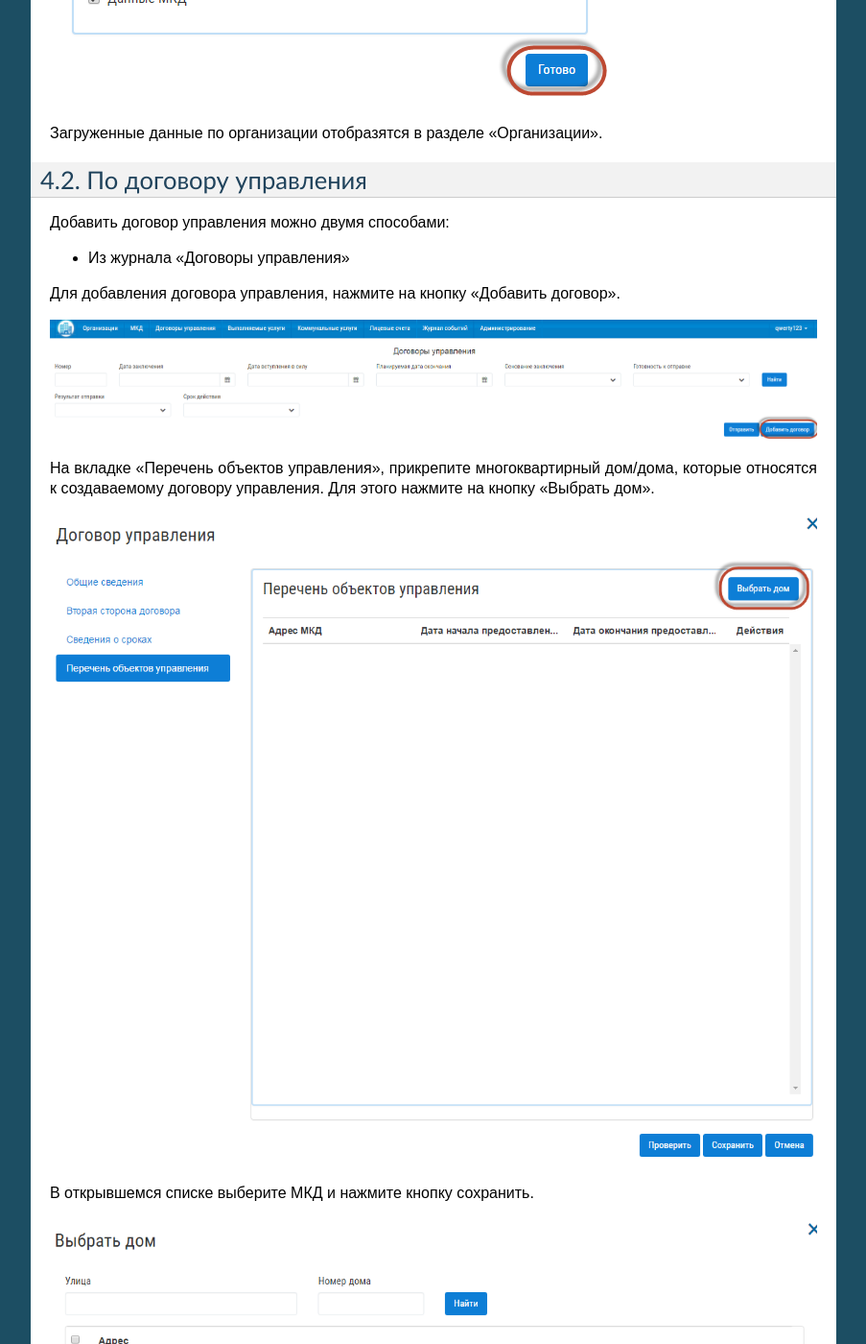
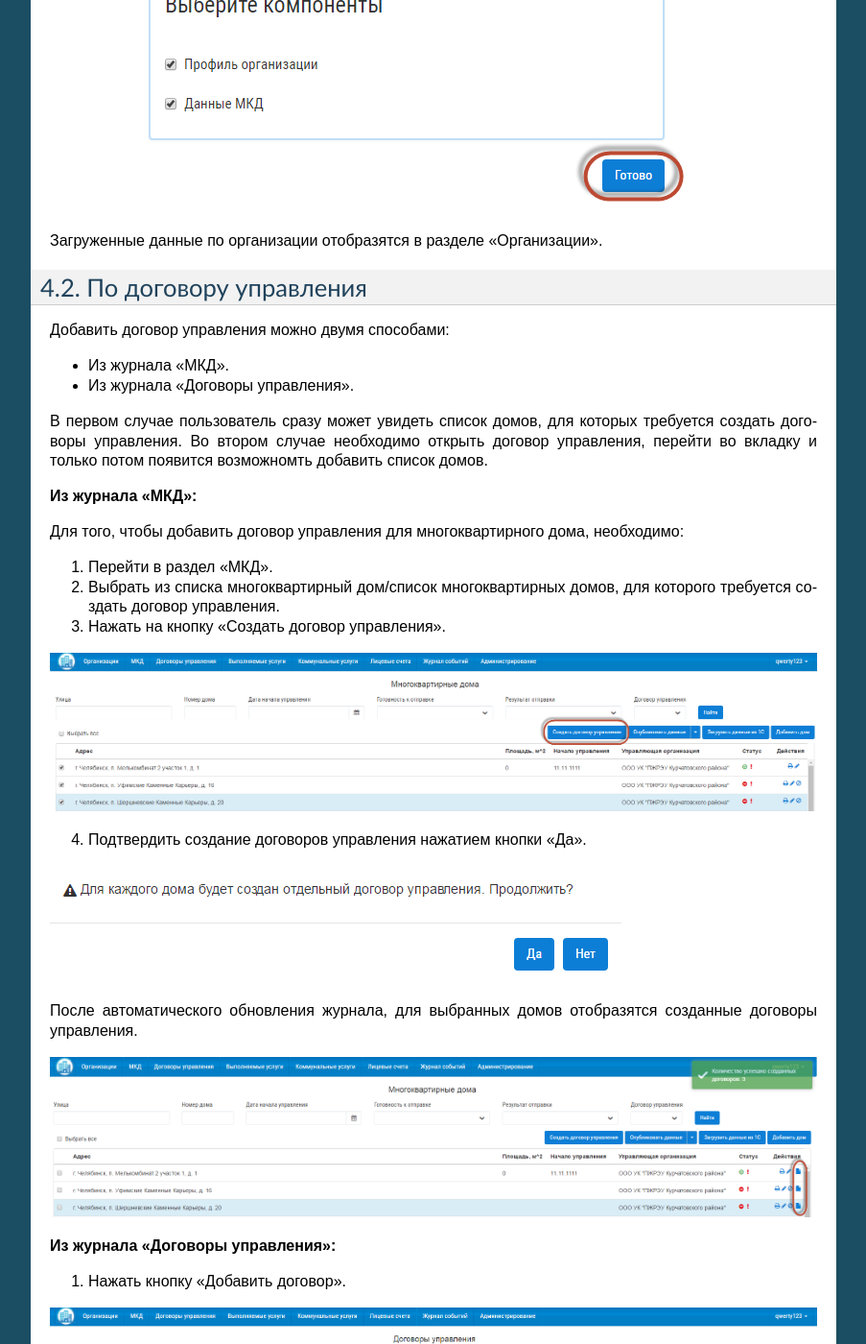
Before and after one commit to UpravdomGKH/UpravdomGKH.readthedocs.org, a Sphinx documentation site: the page built from docs/source/04-management-agreements/index.rst, in a window 1280 px wide and 1400 px high, scrolled down 1748 px. Shown: the whole window at 96% size, without its empty margins (198-1101 px from the left). Built offline with Sphinx 7.4.7, drawn with Linux system fonts in a browser that asks for light colours; some of the changed text lies outside the part shown.

Commit message:
Обновление раздела 4. Исправлены ошибки и неточности, пронумерованы последовательности действий, устранено дублирование информации.

```diff
--- a/docs/source/04-management-agreements/4.0.rst
+++ b/docs/source/04-management-agreements/4.0.rst
@@ -3,25 +3,37 @@
 
 Заполнить сведения по организации можно двумя способами:
 
-* Вручную
+- Вручную.
 
-Чтобы заполнить организацию вручную, нажмите на кнопку «Добавить организацию».
+- Загрузить с Реформы ЖКХ.
+
+В первом случае пользователь самостоятельно вводит данные на сайте "Управдом ЖКХ". Во втором случае данные импортируются с сайта `Реформа ЖКХ <https://www.reformagkh.ru/>`_.
+
+**Вручную:**
+
+1. Перейти в раздел «Организации».
+
+2. Нажать кнопку «Добавить организацию».
 
 .. image:: ../_images/04-management-agreements/1.png
 
-Заполните поля открывшейся формы, сведениями об организации и нажмите кнопку «Сохранить».
+3. Заполнить поля открывшейся формы сведениями об организации.
 
-.. image:: ../_images/04-management-agreements/2.png
+4. Нажать кнопку «Сохранить».
+
+	.. image:: ../_images/04-management-agreements/2.png
 
 
-* Загрузить с Реформы ЖКХ
+**Загрузить с Реформы ЖКХ:**
 
-Для импорта данных по организации с Реформы ЖКХ нажмите на кнопку «Импорт данных».
+1. Для импорта данных по организации с Реформы ЖКХ нажать кнопку «Импорт данных».
 
 .. image:: ../_images/04-management-agreements/3.png
 
-Введите ИНН/Наименование отчетного периода, данные по которому требуется загрузить, а также Профиль организации и нажмите кнопку «Готово».
+2. Ввести ИНН/Наименование отчетного периода, данные по которому требуется загрузить, а также Профиль организации.
 
-.. image:: ../_images/04-management-agreements/4.png
+3. Нажать кнопку «Готово».
 
-Загруженные данные по организации отобразятся в разделе "Организации".
+	.. image:: ../_images/04-management-agreements/4.png
+
+Загруженные данные по организации отобразятся в разделе «Организации».
--- a/docs/source/04-management-agreements/4.1.rst
+++ b/docs/source/04-management-agreements/4.1.rst
@@ -2,34 +2,23 @@
 ------------------------------
 Добавить договор управления можно двумя способами:
 
-* Из журнала "Договоры управления"
+- Из журнала «МКД».
 
-Для добавления договора управления, нажмите на кнопку «Добавить договор».
+- Из журнала «Договоры управления».
 
-.. image:: ../_images/04-management-agreements/28.png
+В первом случае пользователь сразу может увидеть список домов, для которых требуется создать договоры управления. Во втором случае необходимо открыть договор управления, перейти во вкладку и только потом появится возможномть добавить список домов.
 
-На вкладке «Перечень объектов управления», прикрепите многоквартирный дом/дома, которые относятся к создаваемому договору управления. Для этого нажмите на кнопку «Выбрать дом».
+**Из журнала «МКД»:**
 
-.. image:: ../_images/04-management-agreements/29.png
+Для того, чтобы добавить договор управления для многоквартирного дома, необходимо:
 
-В открывшемся списке выберите МКД и нажмите кнопку сохранить.
-
-.. image:: ../_images/04-management-agreements/30.png
-
-После заполнения всех вкладок «Договора управления», нажмите кнопку «Сохранить».
-
-.. image:: ../_images/04-management-agreements/31.png
-
-Сохраненный договор управления появится в журнале "Договоры управления".
-
-
-* Из журнала "МКД"
-
-Добавить договор управления для многоквартирного дома, можно в журнале «МКД». Для этого перейдите в раздел «МКД». Выберете из списка многоквартирный дом/список многоквартирных домов, для которого требуется создать договор управления. Нажмите на кнопку «Создать договор управления».
+1. Перейти в раздел «МКД».
+2. Выбрать из списка многоквартирный дом/список многоквартирных домов, для которого требуется создать договор управления.
+3. Нажать на кнопку «Создать договор управления».
 
 .. image:: ../_images/04-management-agreements/32.png
 
-Подтвердите создание договоров управления, нажав на кнопку «Да».
+4. Подтвердить создание договоров управления нажатием кнопки «Да».
 
 .. image:: ../_images/04-management-agreements/33.png
 
@@ -37,14 +26,40 @@
 
 .. image:: ../_images/04-management-agreements/34.png
 
-Для редактирования договора управления, нажмите кнопку редактирования.
+**Из журнала «Договоры управления»:**
+
+1. Нажать кнопку «Добавить договор».
+
+.. image:: ../_images/04-management-agreements/28.png
+
+2. На вкладке «Перечень объектов управления» нажать кнопку «Выбрать дом» для того, чтобы прикрепить многоквартирный дом/дома, которые относятся к создаваемому договору управления.
+
+.. image:: ../_images/04-management-agreements/29.png
+
+3. В открывшемся списке выбрать МКД.
+
+4. Нажать кнопку «Сохранить».
+
+.. image:: ../_images/04-management-agreements/30.png
+
+5. После заполнения всех вкладок «Договора управления» нажать кнопку «Сохранить».
+
+.. image:: ../_images/04-management-agreements/31.png
+
+Сохраненный договор управления появится в журнале «Договоры управления».
+
+**Для редактирования договора управления следует:**
+
+1.Нажать кнопку «Редактировать».
 
 .. image:: ../_images/04-management-agreements/35.png
 
-В открывшейся форме внесите необходимые изменения и нажмите кнопку «Сохранить».
+2. В открывшейся форме внесите необходимые изменения.
+
+3. Нажать кнопку «Сохранить».
 
 .. image:: ../_images/04-management-agreements/36.png
 
-Отредактировать договор управления вы можете из журнала МКД, открыв напротив дома, договор управления, который требуется изменить.
+Отредактировать договор управления можно из журнала МКД. Для этого требуется открыть напротив дома договор управления, который требуется изменить.
 
 .. image:: ../_images/04-management-agreements/37.png
--- a/docs/source/04-management-agreements/4.2.rst
+++ b/docs/source/04-management-agreements/4.2.rst
@@ -1,8 +1,11 @@
 По многоквартирному дому
 -----------------------------------
 
-Для заполнения данных по многоквартирному дому на кнопку «Добавить дом».
+Для заполнения данных по многоквартирному дому следует:
+
+1. Нажать кнопку «Добавить дом».
 
 .. image:: ../_images/03-work-section-mkd/15.png
 
-Заполните поля открывшейся формы и нажмите кнопку "Сохранить".
+2. Заполнить поля открывшейся формы.
+3. Нажать кнопку «Сохранить».
```
Also changed, not shown: docs/source/04-management-agreements/index.rst (line endings or trailing spaces).
